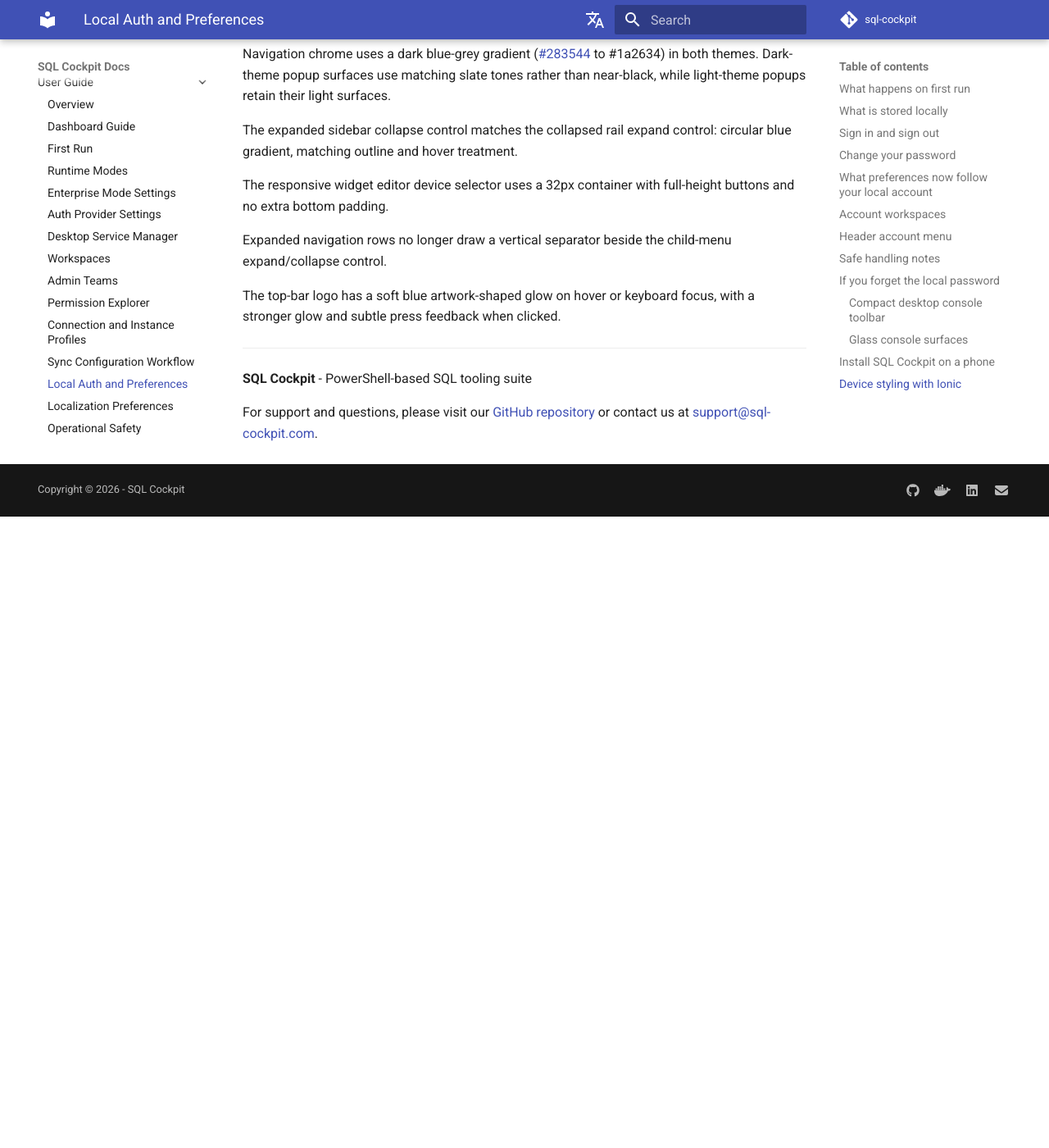
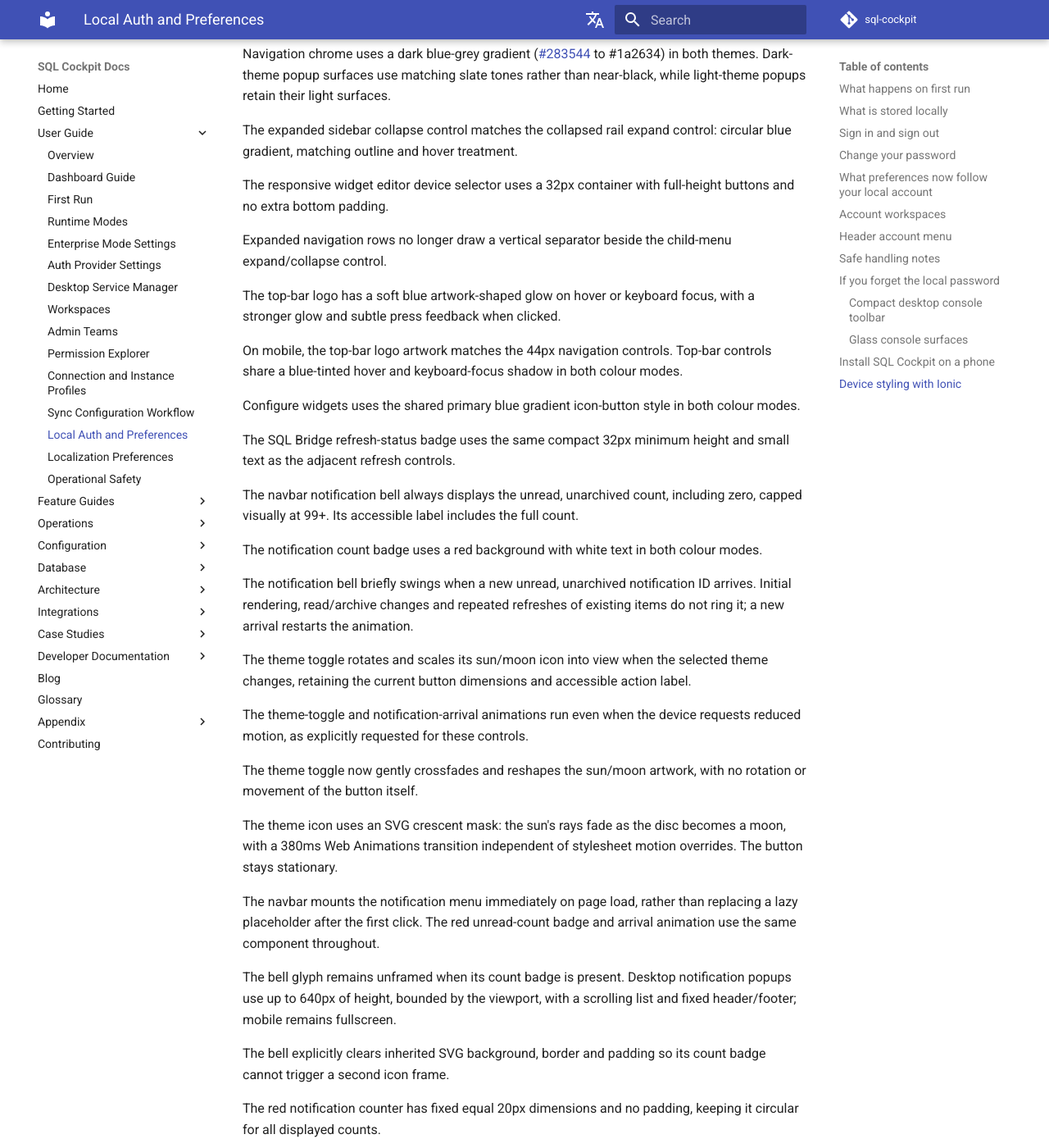
Before and after one commit to sql-cockpit/sql-cockpit-docs-source, an MkDocs documentation site: the page built from docs/user/local-auth-and-preferences.md, in a window 1280 px wide and 1400 px high, scrolled down 17312 px. Shown: the whole window at 82% size. Built offline with MkDocs 1.6.1 and Material for MkDocs 9.7.7, drawn with Linux system fonts in a browser that asks for light colours; comment, search, counter and statistics services are not loaded; the version menu is left out; before the commit the page ends 17942 px from its top, so only the background shows below that; some of the changed text lies outside the part shown.

Commit message:
Document dashboard interaction and palette refinements

```diff
--- a/docs/user/local-auth-and-preferences.md
+++ b/docs/user/local-auth-and-preferences.md
@@ -331,3 +331,64 @@
 Expanded navigation rows no longer draw a vertical separator beside the child-menu expand/collapse control.
 
 The top-bar logo has a soft blue artwork-shaped glow on hover or keyboard focus, with a stronger glow and subtle press feedback when clicked.
+
+On mobile, the top-bar logo artwork matches the 44px navigation controls. Top-bar controls share a blue-tinted hover and keyboard-focus shadow in both colour modes.
+
+
+Configure widgets uses the shared primary blue gradient icon-button style in both colour modes.
+
+
+The SQL Bridge refresh-status badge uses the same compact 32px minimum height and small text as the adjacent refresh controls.
+
+
+The navbar notification bell always displays the unread, unarchived count, including zero, capped visually at 99+. Its accessible label includes the full count.
+
+
+The notification count badge uses a red background with white text in both colour modes.
+
+
+The notification bell briefly swings when a new unread, unarchived notification ID arrives. Initial rendering, read/archive changes and repeated refreshes of existing items do not ring it; a new arrival restarts the animation.
+
+
+The theme toggle rotates and scales its sun/moon icon into view when the selected theme changes, retaining the current button dimensions and accessible action label.
+
+The theme-toggle and notification-arrival animations run even when the device requests reduced motion, as explicitly requested for these controls.
+
+
+The theme toggle now gently crossfades and reshapes the sun/moon artwork, with no rotation or movement of the button itself.
+
+
+The theme icon uses an SVG crescent mask: the sun's rays fade as the disc becomes a moon, with a 380ms Web Animations transition independent of stylesheet motion overrides. The button stays stationary.
+
+
+The navbar mounts the notification menu immediately on page load, rather than replacing a lazy placeholder after the first click. The red unread-count badge and arrival animation use the same component throughout.
+
+
+The bell glyph remains unframed when its count badge is present. Desktop notification popups use up to 640px of height, bounded by the viewport, with a scrolling list and fixed header/footer; mobile remains fullscreen.
+
+
+The bell explicitly clears inherited SVG background, border and padding so its count badge cannot trigger a second icon frame.
+
+
+The red notification counter has fixed equal 20px dimensions and no padding, keeping it circular for all displayed counts.
+
+
+The command palette uses the same blue-grey surface theme in both light and dark app modes, with locally scoped dark control styling and matching result/detail panels.
+
+
+Command-palette results emphasise object names with brighter semibold text, clearer source context and a blue database chip, while timestamps remain secondary. Selected results have a stronger blue edge.
+
+
+The command palette uses liquid-glass blue layers: a translucent blurred shell, soft specular borders, inset search field, glass filters and result cards, and a translucent detail pane. The palette keeps readable text, scrolling regions and fullscreen mobile layout in both app themes.
+
+
+On desktop, the command-palette mode tabs float centrally across the panel's top edge, with space reserved above the search field. Mobile retains its in-panel top controls.
+
+
+Desktop keyboard shortcuts float centrally across the command palette's bottom edge, matching the top mode tabs. They stay hidden on phone layouts to preserve results space.
+
+
+Dashboard recovery screens use a neutral glass-style panel, a primary retry action and expandable technical details instead of a full red error card. Command-palette loading placeholders no longer reference result-view state outside their component scope.
+
+
+All shared page-introduction documentation links and buttons match their adjacent introduction toggle at 30px square, with matching icon size, padding and corners, regardless of link or button semantics.
```
